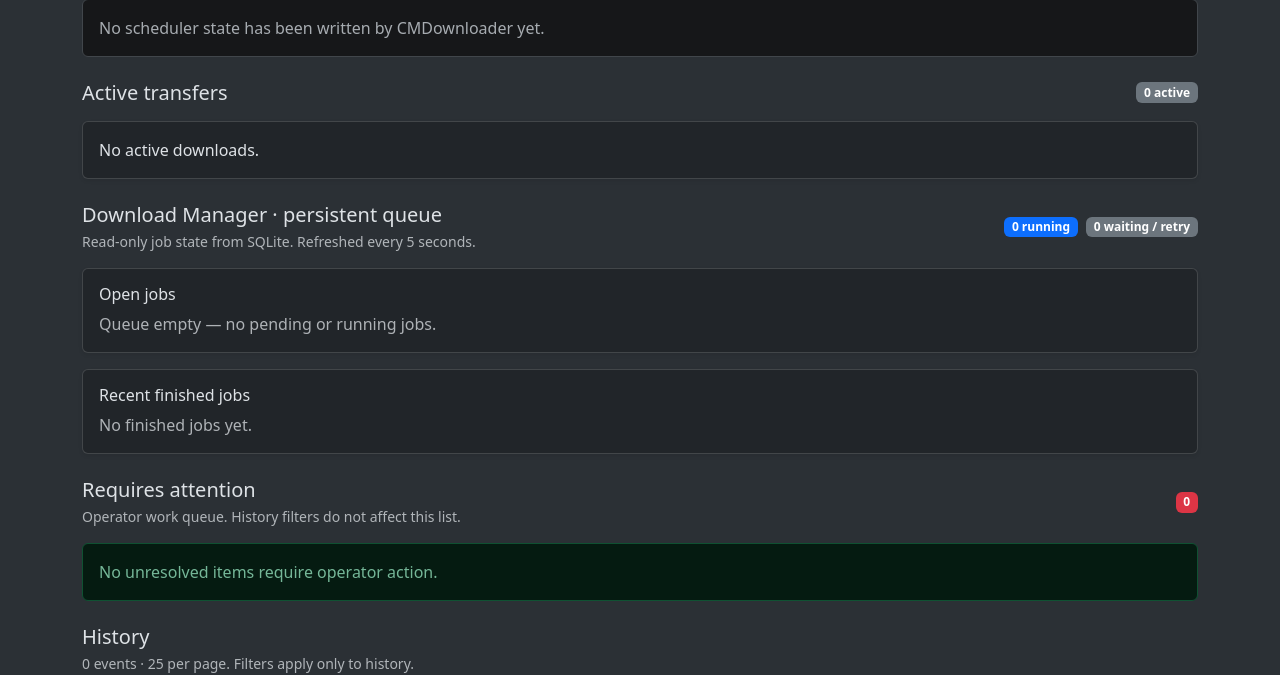
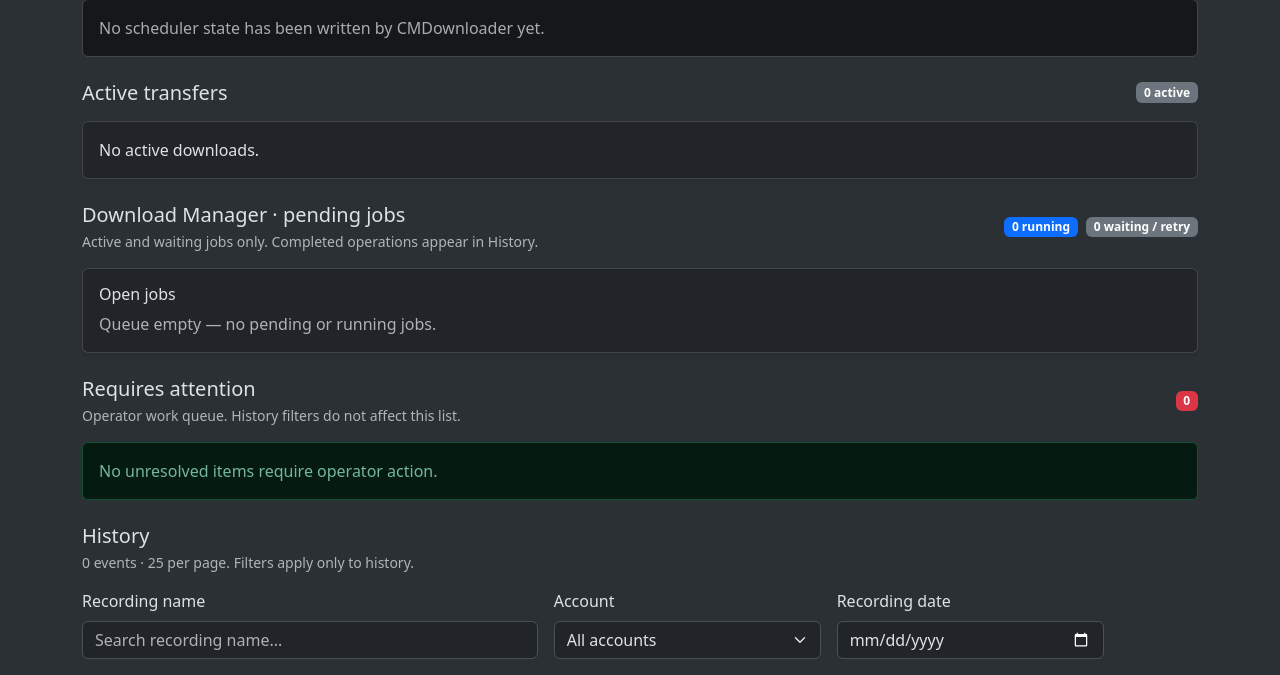
Before and after one commit to slawciod82/CMDownloaderUI, a Flask app: page / in a window 1280 px wide. Shown: the part 218-893 px from the top of the page. Run offline with Flask 3, Linux system fonts and the light colour scheme.

Commit message:
Remove duplicated finished jobs list from Download Manager

```diff
--- a/templates/_download_queue.html
+++ b/templates/_download_queue.html
@@ -1,8 +1,8 @@
 <section class="mb-4" aria-labelledby="queue-heading">
   <div class="d-flex flex-wrap justify-content-between align-items-center gap-2 mb-3">
     <div>
-      <h2 id="queue-heading" class="h5 mb-1">Download Manager · persistent queue</h2>
-      <div class="small text-body-secondary">Read-only job state from SQLite. Refreshed every 5 seconds.</div>
+      <h2 id="queue-heading" class="h5 mb-1">Download Manager · pending jobs</h2>
+      <div class="small text-body-secondary">Active and waiting jobs only. Completed operations appear in History.</div>
     </div>
     <div class="d-flex flex-wrap gap-2">
       <span class="badge text-bg-primary">{{ running_job_count }} running</span>
@@ -12,7 +12,7 @@
       {% endif %}
     </div>
   </div>
-  <div class="card shadow-sm mb-3">
+  <div class="card shadow-sm">
     <div class="card-body">
       <h3 class="h6">Open jobs</h3>
       {% if active_jobs %}
@@ -36,22 +36,5 @@
       {% else %}<p class="text-body-secondary mb-0">Queue empty — no pending or running jobs.</p>{% endif %}
     </div>
   </div>
-  <div class="card shadow-sm">
-    <div class="card-body">
-      <h3 class="h6">Recent finished jobs</h3>
-      {% if recent_jobs %}
-      <div class="table-responsive"><table class="table table-sm align-middle mb-0">
-        <thead><tr><th>Recording / account</th><th>Operation</th><th>Result</th><th>Attempts</th><th>Finished</th><th>Last error</th></tr></thead>
-        <tbody>{% for job in recent_jobs %}<tr>
-          <td><div class="fw-semibold">{{ job.recording.recording_name }}</div><div class="small text-body-secondary">{{ job.recording.account.name }} · #{{ job.recording_id }}</div></td>
-          <td>{{ job.operation }}</td>
-          <td><span class="badge {{ job.status|status_class }}">{{ job.status }}</span></td>
-          <td>{{ job.attempt_count }}</td>
-          <td>{{ job.finished_at|localtime }}</td>
-          <td class="small text-break">{{ job.last_error or '—' }}</td>
-        </tr>{% endfor %}</tbody>
-      </table></div>
-      {% else %}<p class="text-body-secondary mb-0">No finished jobs yet.</p>{% endif %}
-    </div>
-  </div>
+
 </section>
```
